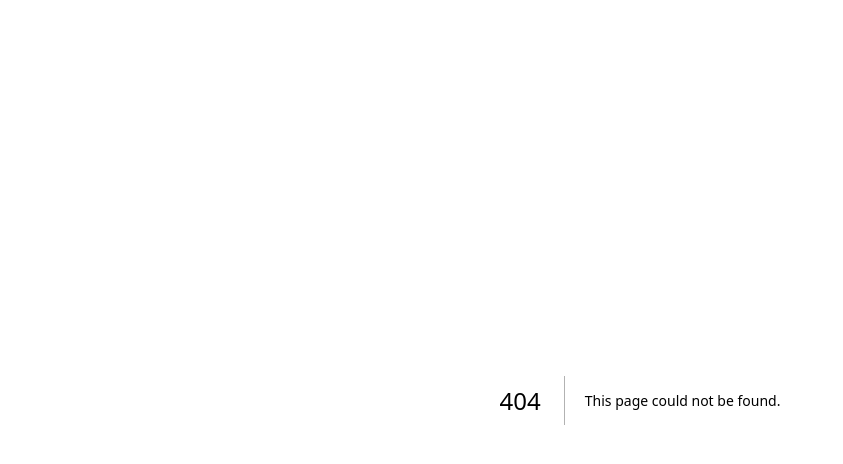
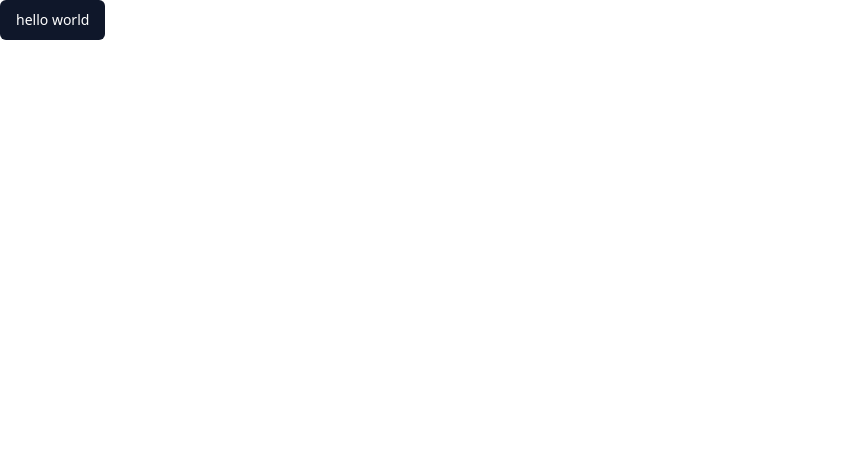
Before and after one commit to frdrk00/realtime-chat-app, a Next.js app: page /dashboard in a window 1280 px wide. Before the commit this address had no page. Shown: the top 464 px of the page, without its empty margins (0-843 px from the left). Built offline with nearby package versions, Linux system fonts and the light colour scheme.

Commit message:
Laying the app foundation

```diff
--- /dev/null
+++ b/postcss.config.js
@@ -0,0 +1,6 @@
+module.exports = {
+  plugins: {
+    tailwindcss: {},
+    autoprefixer: {},
+  },
+}
--- /dev/null
+++ b/src/app/dashboard/page.tsx
@@ -0,0 +1,10 @@
+import { FC } from 'react'
+import Button from '../../components/ui/Button'
+
+interface pageProps {}
+
+const page: FC<pageProps> = () => {
+  return <Button  >hello world</Button>
+}
+
+export default page
--- a/src/app/globals.css
+++ b/src/app/globals.css
@@ -1,107 +1,3 @@
-:root {
-  --max-width: 1100px;
-  --border-radius: 12px;
-  --font-mono: ui-monospace, Menlo, Monaco, 'Cascadia Mono', 'Segoe UI Mono',
-    'Roboto Mono', 'Oxygen Mono', 'Ubuntu Monospace', 'Source Code Pro',
-    'Fira Mono', 'Droid Sans Mono', 'Courier New', monospace;
-
-  --foreground-rgb: 0, 0, 0;
-  --background-start-rgb: 214, 219, 220;
-  --background-end-rgb: 255, 255, 255;
-
-  --primary-glow: conic-gradient(
-    from 180deg at 50% 50%,
-    #16abff33 0deg,
-    #0885ff33 55deg,
-    #54d6ff33 120deg,
-    #0071ff33 160deg,
-    transparent 360deg
-  );
-  --secondary-glow: radial-gradient(
-    rgba(255, 255, 255, 1),
-    rgba(255, 255, 255, 0)
-  );
-
-  --tile-start-rgb: 239, 245, 249;
-  --tile-end-rgb: 228, 232, 233;
-  --tile-border: conic-gradient(
-    #00000080,
-    #00000040,
-    #00000030,
-    #00000020,
-    #00000010,
-    #00000010,
-    #00000080
-  );
-
-  --callout-rgb: 238, 240, 241;
-  --callout-border-rgb: 172, 175, 176;
-  --card-rgb: 180, 185, 188;
-  --card-border-rgb: 131, 134, 135;
-}
-
-@media (prefers-color-scheme: dark) {
-  :root {
-    --foreground-rgb: 255, 255, 255;
-    --background-start-rgb: 0, 0, 0;
-    --background-end-rgb: 0, 0, 0;
-
-    --primary-glow: radial-gradient(rgba(1, 65, 255, 0.4), rgba(1, 65, 255, 0));
-    --secondary-glow: linear-gradient(
-      to bottom right,
-      rgba(1, 65, 255, 0),
-      rgba(1, 65, 255, 0),
-      rgba(1, 65, 255, 0.3)
-    );
-
-    --tile-start-rgb: 2, 13, 46;
-    --tile-end-rgb: 2, 5, 19;
-    --tile-border: conic-gradient(
-      #ffffff80,
-      #ffffff40,
-      #ffffff30,
-      #ffffff20,
-      #ffffff10,
-      #ffffff10,
-      #ffffff80
-    );
-
-    --callout-rgb: 20, 20, 20;
-    --callout-border-rgb: 108, 108, 108;
-    --card-rgb: 100, 100, 100;
-    --card-border-rgb: 200, 200, 200;
-  }
-}
-
-* {
-  box-sizing: border-box;
-  padding: 0;
-  margin: 0;
-}
-
-html,
-body {
-  max-width: 100vw;
-  overflow-x: hidden;
-}
-
-body {
-  color: rgb(var(--foreground-rgb));
-  background: linear-gradient(
-      to bottom,
-      transparent,
-      rgb(var(--background-end-rgb))
-    )
-    rgb(var(--background-start-rgb));
-}
-
-a {
-  color: inherit;
-  text-decoration: none;
-}
-
-@media (prefers-color-scheme: dark) {
-  html {
-    color-scheme: dark;
-  }
-}
+@tailwind base;
+@tailwind components;
+@tailwind utilities;
--- a/src/app/page.tsx
+++ b/src/app/page.tsx
@@ -1,91 +1,9 @@
-import Image from 'next/image'
-import { Inter } from 'next/font/google'
-import styles from './page.module.css'
+import Image from "next/image";
+import { Inter } from "next/font/google";
+import styles from "./page.module.css";
 
-const inter = Inter({ subsets: ['latin'] })
+const inter = Inter({ subsets: ["latin"] });
 
 export default function Home() {
-  return (
-    <main className={styles.main}>
-      <div className={styles.description}>
-        <p>
-          Get started by editing&nbsp;
-          <code className={styles.code}>src/app/page.tsx</code>
-        </p>
-        <div>
-          <a
-            href="https://vercel.com?utm_source=create-next-app&utm_medium=appdir-template&utm_campaign=create-next-app"
-            target="_blank"
-            rel="noopener noreferrer"
-          >
-            By{' '}
-            <Image
-              src="/vercel.svg"
-              alt="Vercel Logo"
-              className={styles.vercelLogo}
-              width={100}
-              height={24}
-              priority
-            />
-          </a>
-        </div>
-      </div>
-
-      <div className={styles.center}>
-        <Image
-          className={styles.logo}
-          src="/next.svg"
-          alt="Next.js Logo"
-          width={180}
-          height={37}
-          priority
-        />
-        <div className={styles.thirteen}>
-          <Image src="/thirteen.svg" alt="13" width={40} height={31} priority />
-        </div>
-      </div>
-
-      <div className={styles.grid}>
-        <a
-          href="https://beta.nextjs.org/docs?utm_source=create-next-app&utm_medium=appdir-template&utm_campaign=create-next-app"
-          className={styles.card}
-          target="_blank"
-          rel="noopener noreferrer"
-        >
-          <h2 className={inter.className}>
-            Docs <span>-&gt;</span>
-          </h2>
-          <p className={inter.className}>
-            Find in-depth information about Next.js features and API.
-          </p>
-        </a>
-
-        <a
-          href="https://vercel.com/templates?framework=next.js&utm_source=create-next-app&utm_medium=appdir-template&utm_campaign=create-next-app"
-          className={styles.card}
-          target="_blank"
-          rel="noopener noreferrer"
-        >
-          <h2 className={inter.className}>
-            Templates <span>-&gt;</span>
-          </h2>
-          <p className={inter.className}>Explore the Next.js 13 playground.</p>
-        </a>
-
-        <a
-          href="https://vercel.com/new?utm_source=create-next-app&utm_medium=appdir-template&utm_campaign=create-next-app"
-          className={styles.card}
-          target="_blank"
-          rel="noopener noreferrer"
-        >
-          <h2 className={inter.className}>
-            Deploy <span>-&gt;</span>
-          </h2>
-          <p className={inter.className}>
-            Instantly deploy your Next.js site to a shareable URL with Vercel.
-          </p>
-        </a>
-      </div>
-    </main>
-  )
+  return <div className="text-red-500">hello world</div>;
 }
--- /dev/null
+++ b/src/components/ui/Button.tsx
@@ -0,0 +1,49 @@
+import { cn } from "@/lib/utils";
+import { cva, VariantProps } from "class-variance-authority";
+import { Loader2 } from "lucide-react";
+import { ButtonHTMLAttributes, FC } from "react";
+
+const buttonVariants = cva(
+  "active:scale-95 inline-flex items-center justify-center rounded-md text-sm font-medium transition-color focus:outline-none focus:ring-2 focus:ring-slate-400 focus:ring-offset-2 disabled:opacity-50 disabled:pointer-events-none",
+  {
+    variants: {
+      variant: {
+        default: "bg-slate-900 text-white hover:bg-slate-800",
+        ghost: "bg-transparent hover:text-slate-900 hover:bg-slate-200",
+      },
+      size: {
+        default: "h-10 py-2 px-4",
+        sm: "h-9 px-2",
+        lg: "h-11 px-8",
+      },
+    },
+    defaultVariants: {
+      variant: "default",
+      size: "default",
+    },
+  }
+);
+
+export interface ButtonProps
+  extends ButtonHTMLAttributes<HTMLButtonElement>,
+    VariantProps<typeof buttonVariants> {
+  isLoading?: boolean;
+}
+
+const Button: FC<ButtonProps> = ({
+  className,
+  children,
+  variant,
+  isLoading,
+  size,
+  ...props
+}) => {
+  return (
+    <button className={cn(buttonVariants({variant, size, className}))} disabled={isLoading} {...props}>
+      {isLoading ? <Loader2 className="mr-2 h-4 w-4 animate-spin" /> : null}
+      {children}
+    </button>
+  );
+};
+
+export default Button;
--- /dev/null
+++ b/src/lib/utils.ts
@@ -0,0 +1,7 @@
+import { ClassValue, clsx } from 'clsx'
+import { twMerge } from 'tailwind-merge'
+
+
+export function cn(...inputs: ClassValue[]){
+    return twMerge(clsx(inputs))
+}
--- /dev/null
+++ b/tailwind.config.js
@@ -0,0 +1,15 @@
+/** @type {import('tailwindcss').Config} */
+module.exports = {
+  content: [
+    "./app/**/*.{js,ts,jsx,tsx,mdx}",
+    "./pages/**/*.{js,ts,jsx,tsx,mdx}",
+    "./components/**/*.{js,ts,jsx,tsx,mdx}",
+
+    // Or if using `src` directory:
+    "./src/**/*.{js,ts,jsx,tsx,mdx}",
+  ],
+  theme: {
+    extend: {},
+  },
+  plugins: [],
+}
```
Also changed, not shown: package.json (+10 -1 lines), 1 other file (tests, documents, lock files or other folders).
